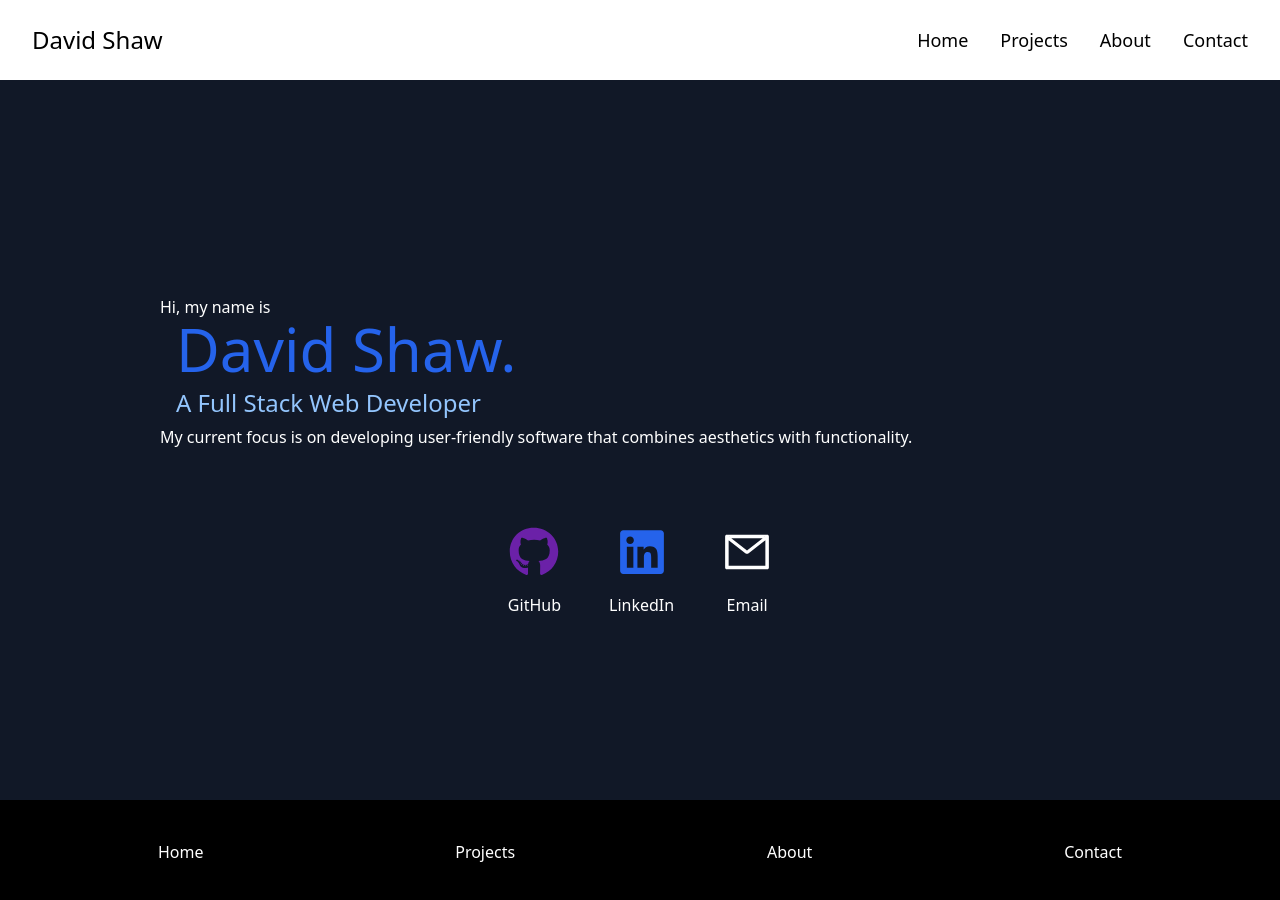
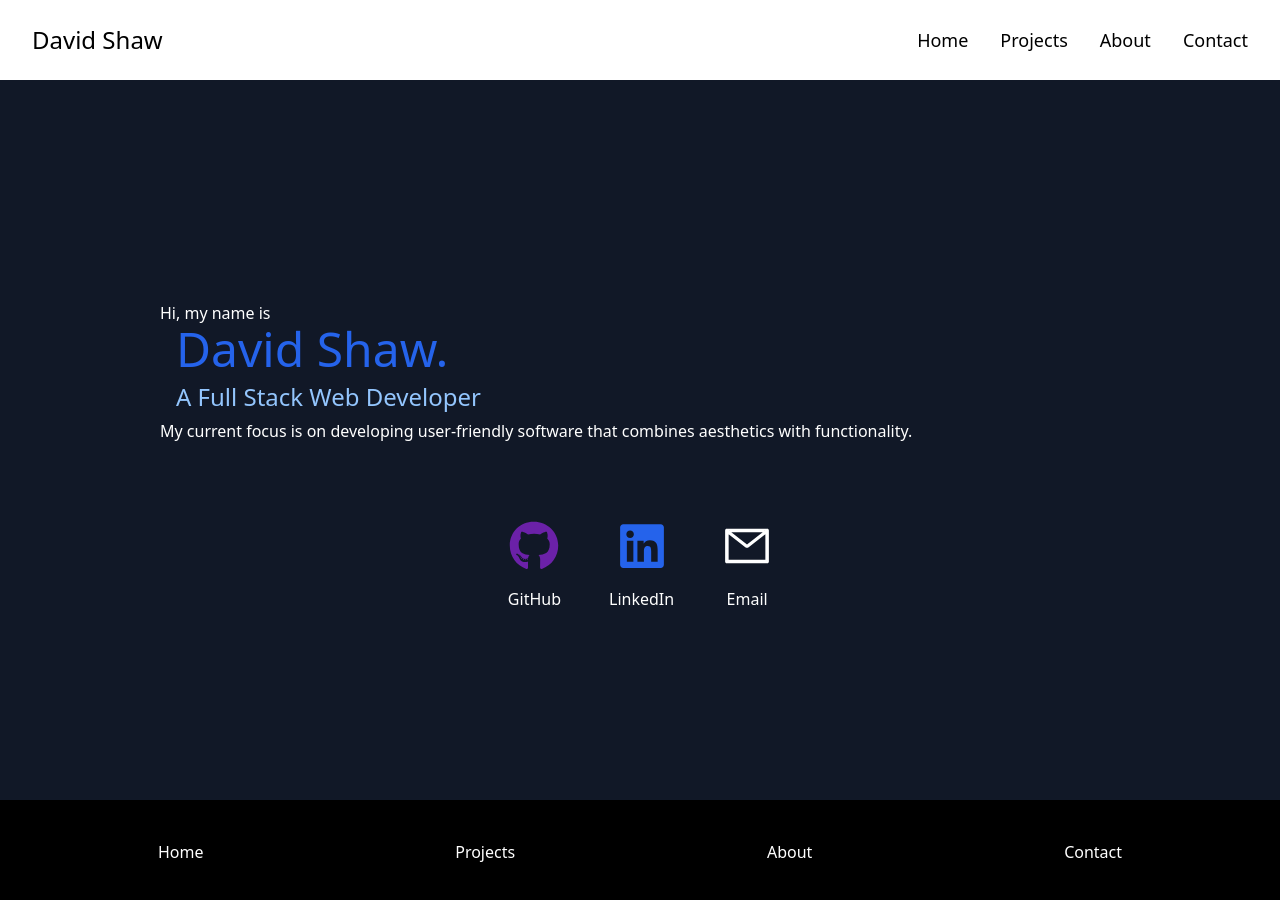
Before and after one commit to Batmanninja1991/portfolio, a React (Vite) app: page / in a window 1280 px wide. Shown: the top 900 px of the page. Built offline with nearby package versions, Linux system fonts and the light colour scheme; the HTML template or start-up script is replaced by a standard one.

Commit message:
text size

```diff
--- a/src/pages/Hero.jsx
+++ b/src/pages/Hero.jsx
@@ -8,7 +8,7 @@ const Hero = () => {
       <div className="w-3/4 flex flex-col justify-center gap-20 text-left">
         <div>
           <p className="text-base text-white">Hi, my name is</p>
-          <h1 className="pl-4 text-6xl text-blue-600">David Shaw.</h1>
+          <h1 className="pl-4 text-5xl text-blue-600">David Shaw.</h1>
           <p className="pl-4 text-2xl leading-loose text-blue-300">A Full Stack Web Developer</p>
           <p className="text-base leading-tight text-white">
             My current focus is on developing user-friendly software that
```
